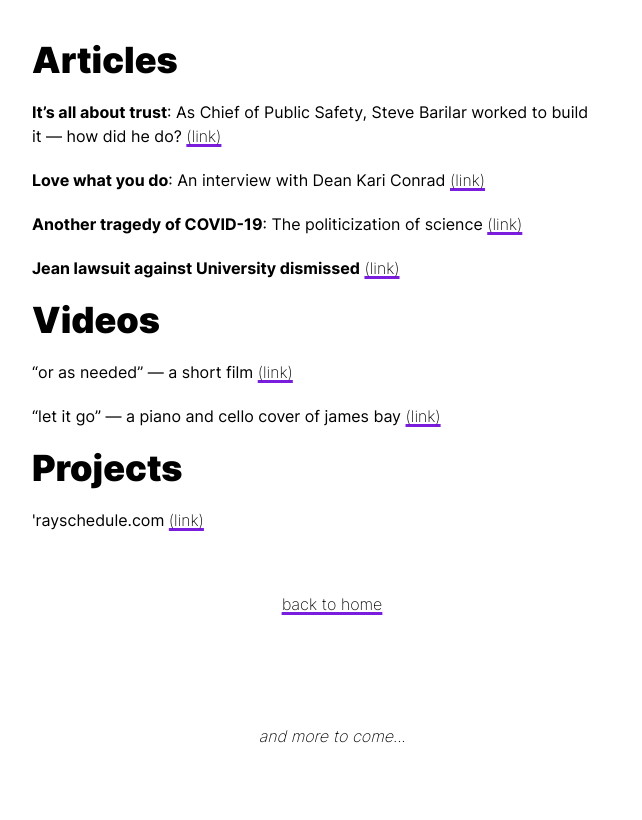
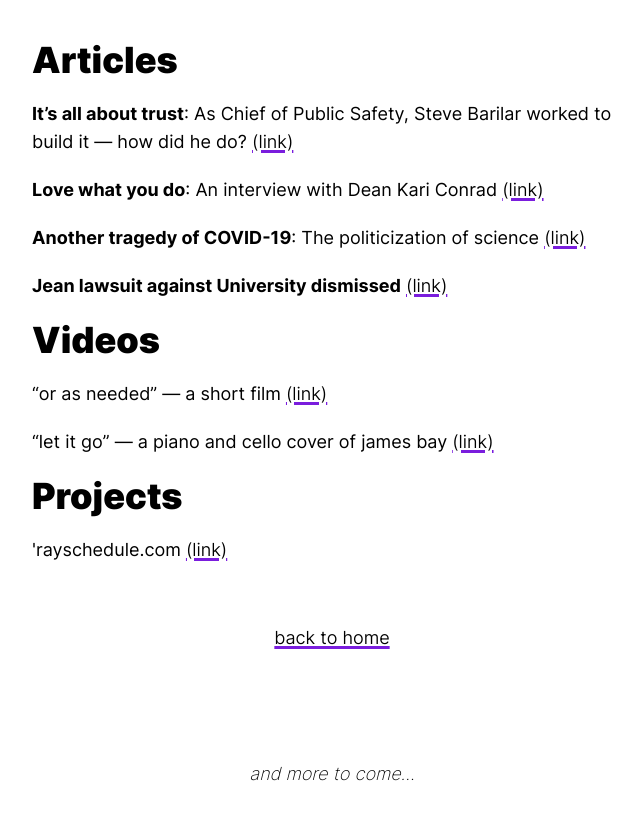
Before and after one commit to ndemarchis/portfolio-mdx, a Next.js app: page /stuff in a window 1280 px wide. Shown: the top 820 px of the page, without its empty margins (308-950 px from the left). Built offline with nearby package versions, Linux system fonts and the light colour scheme.

Commit message:
support for religious studies texts

```diff
--- a/pages/_document.tsx
+++ b/pages/_document.tsx
@@ -3,8 +3,7 @@ import { Html, Head, Main, NextScript } from "next/document";
 const MyDocument = () => {
   return (
     <Html lang="en">
-      <Head>
-      </Head>
+      <Head></Head>
       <body>
         <Main />
         <NextScript />
--- a/pages/articles/[slug].tsx
+++ b/pages/articles/[slug].tsx
@@ -8,6 +8,7 @@ import Link from "next/link";
 import path from "path";
 import ArticleMeta from "../../src/components/articles/ArticleMeta";
 import NormalArticle from "../../src/components/articles/NormalArticle";
+import ExtLink from "../../src/components/Link";
 import { articleFilePaths, ARTICLES_PATH } from "../../utils/mdxUtils";
 
 const components = {
@@ -15,6 +16,9 @@ const components = {
   // useful for conditionally loading components for certain routes.
   // See the notes in README.md for more details.
   //   TestComponent: dynamic(() => import('../../components/TestComponent')),
+  a: ExtLink,
+  Scripture: dynamic(() => import('../../src/components/texts/Scripture')),
+  Verse: dynamic(() => import('../../src/components/texts/Verse')),
   Head,
 };
 
--- a/src/components/articles/NormalArticle.tsx
+++ b/src/components/articles/NormalArticle.tsx
@@ -4,7 +4,7 @@ const NormalArticle = (props: { children: any; metaProps?: ArticleMetaProps }) =
   return (
     <>
       {props.metaProps && <ArticleMeta {...props.metaProps} />}
-      <div className="flex-col flex m-auto md:w-1/2 max-w-5xl px-5 py-10 gap-5 text-base">
+      <div className="flex-col flex m-auto md:w-1/2 max-w-5xl px-5 py-10 gap-5 text-lg">
         {props.children}
       </div>
     </>
--- /dev/null
+++ b/src/components/texts/Scripture.tsx
@@ -0,0 +1,11 @@
+/* eslint-disable @next/next/no-page-custom-font */
+
+const Scripture = ({ children }: React.PropsWithChildren<{}>) => {
+  return (
+    <>
+      <span className="font-serif text-[pink] font-bold">{children}</span>
+    </>
+  );
+};
+
+export default Scripture;
--- /dev/null
+++ b/src/components/texts/Verse.tsx
@@ -0,0 +1,11 @@
+const Verse = ({ children }: React.PropsWithChildren<{}>) => {
+  return (
+    <span className="select-none">
+      <span className="text-[70%] leading-[0] relative -top-1 align-super">
+        {children}
+      </span>{" "}
+    </span>
+  );
+};
+
+export default Verse;
--- a/styles/globals.css
+++ b/styles/globals.css
@@ -5,7 +5,9 @@
 /*
   1. Use a more-intuitive box-sizing model.
 */
-*, *::before, *::after {
+*,
+*::before,
+*::after {
   box-sizing: border-box;
 }
 /*
@@ -17,7 +19,8 @@
 /*
   3. Allow percentage-based heights in the application
 */
-html, body {
+html,
+body {
   height: 100%;
 }
 /*
@@ -32,26 +35,40 @@ body {
 /*
   6. Improve media defaults
 */
-img, picture, video, canvas, svg {
+img,
+picture,
+video,
+canvas,
+svg {
   display: block;
   max-width: 100%;
 }
 /*
   7. Remove built-in form typography styles
 */
-input, button, textarea, select {
+input,
+button,
+textarea,
+select {
   font: inherit;
 }
 /*
   8. Avoid text overflows
 */
-p, h1, h2, h3, h4, h5, h6 {
+p,
+h1,
+h2,
+h3,
+h4,
+h5,
+h6 {
   overflow-wrap: break-word;
 }
 /*
   9. Create a root stacking context
 */
-#root, #__next {
+#root,
+#__next {
   isolation: isolate;
 }
 
@@ -59,6 +76,7 @@ p, h1, h2, h3, h4, h5, h6 {
   --black: #000101;
   --white: #ffffff;
   --purple: #7a1ddd;
+  --lightpurple: #cb9bff;
   --tan: #6b8987;
 }
 
@@ -67,7 +85,7 @@ body {
   padding: 0;
   margin: 0;
   height: 100%;
-  font-family: 'Inter', Helvetica, Arial, sans-serif;
+  font-family: "Inter", Helvetica, Arial, sans-serif;
   font-variation-settings: "CRSV" 0, "slnt" 0;
 }
 
@@ -107,11 +125,11 @@ body,
 a {
   color: inherit;
   transition: ease-in-out;
-  transition-duration: .2s;
+  transition-duration: 0.2s;
   text-decoration: underline;
   text-decoration-thickness: 2.5px;
   text-decoration-color: var(--purple);
-  font-variation-settings: "CRSV" 0, "slnt" 0, "wght" 200;
+  font-variation-settings: "CRSV" 0, "slnt" 0, "wght" 350;
 }
 
 a:hover {
@@ -145,3 +163,13 @@ a:hover {
     U+02DC, U+2000-206F, U+2074, U+20AC, U+2122, U+2191, U+2193, U+2212, U+2215,
     U+FEFF, U+FFFD;
 }
+
+@font-face {
+  font-family: "Libre Baskerville";
+  font-weight: 400 700;
+  font-display: inherit;
+  src: url("/fonts/libre-baskerville-v5-latin-regular.woff2");
+  unicode-range: U+0000-00FF, U+0131, U+0152-0153, U+02BB-02BC, U+02C6, U+02DA,
+    U+02DC, U+2000-206F, U+2074, U+20AC, U+2122, U+2191, U+2193, U+2212, U+2215,
+    U+FEFF, U+FFFD;
+}
--- a/tailwind.config.js
+++ b/tailwind.config.js
@@ -14,6 +14,7 @@ module.exports = {
         primary: ["Inter", ...fontFamily.sans],
         secondary: ["Commissioner", ...fontFamily.sans],
         mono: ["Recursive", ...fontFamily.mono],
+        serif: ["Libre Baskerville", ...fontFamily.serif],
       },
     },
     colors: {
```
Also changed, not shown: public/fonts/Commissioner[FLAR,VOLM,slnt,wght].woff2 (deleted), public/fonts/libre-baskerville-v5-latin-regular.woff2 (added).
